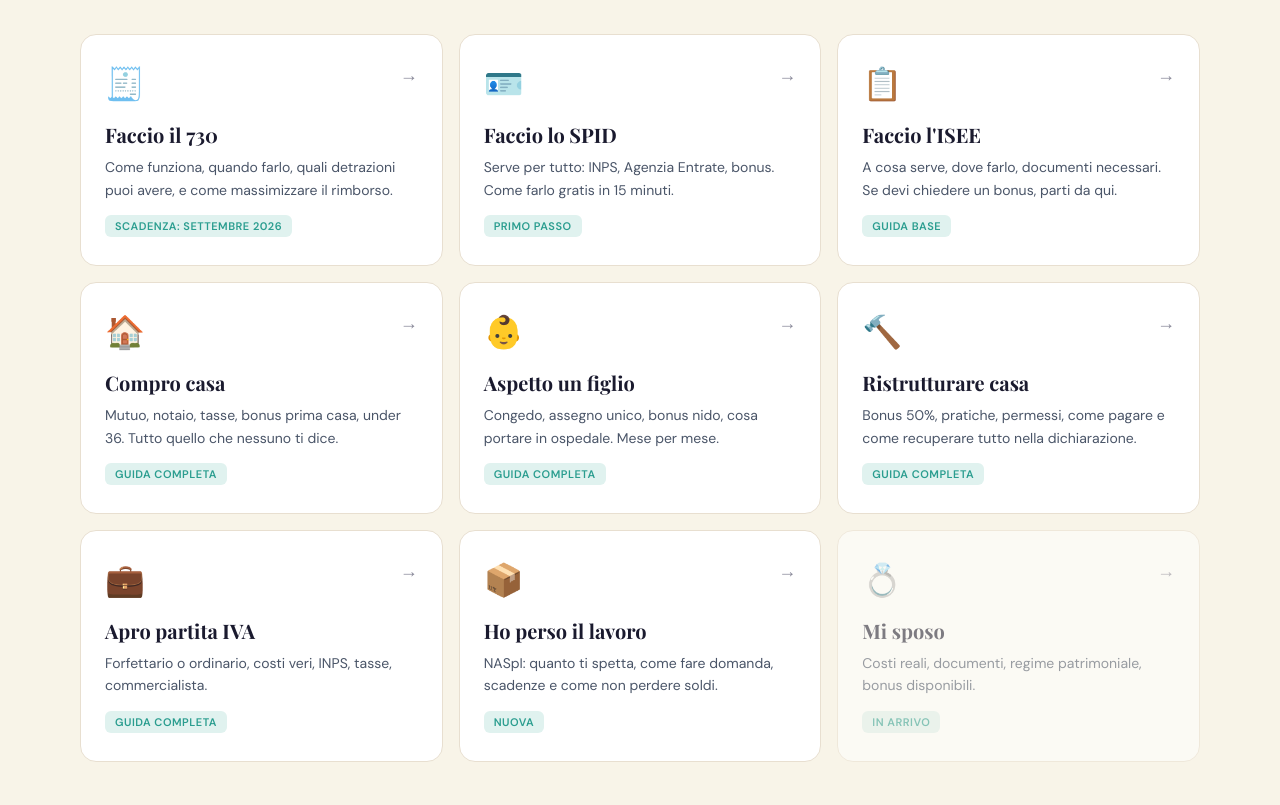
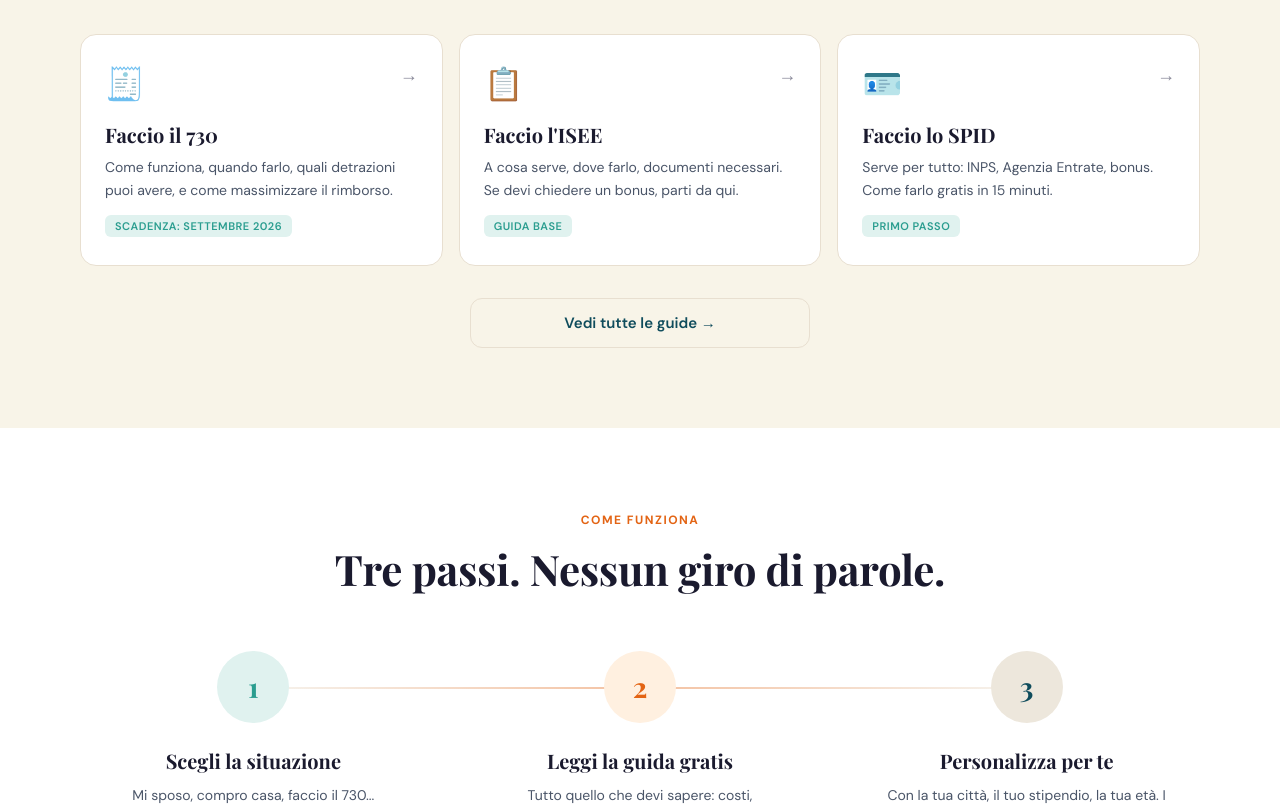
Before and after one commit to Kassius92/BuroFacile, a Next.js app: page / in a window 1280 px wide. Shown: the part 940-1745 px from the top of the page. Built offline with nearby package versions, Linux system fonts and the light colour scheme; a web font is replaced by a local one.

Commit message:
Add files via upload

```diff
--- a/app/page.js
+++ b/app/page.js
@@ -3,6 +3,7 @@ import Nav from '@/components/Nav';
 import Footer from '@/components/Footer';
 import ScrollReveal from '@/components/ScrollReveal';
 import SchemaOrg from '@/components/SchemaOrg';
+import OpenMenuButton from '@/components/OpenMenuButton';
 import './home.css';
 
 export const metadata = {
@@ -34,14 +35,8 @@ const websiteSchema = {
 
 const guides = [
   { emoji: '\u{1F9FE}', title: 'Faccio il 730', desc: 'Come funziona, quando farlo, quali detrazioni puoi avere, e come massimizzare il rimborso.', tag: 'Scadenza: settembre 2026', href: '/730' },
+  { emoji: '\u{1F4CB}', title: "Faccio l'ISEE", desc: 'A cosa serve, dove farlo, documenti necessari. Se devi chiedere un bonus, parti da qui.', tag: 'Guida base', href: '/isee' },
   { emoji: '\u{1FAAA}', title: 'Faccio lo SPID', desc: 'Serve per tutto: INPS, Agenzia Entrate, bonus. Come farlo gratis in 15 minuti.', tag: 'Primo passo', href: '/spid' },
-  { emoji: '\u{1F4CB}', title: "Faccio l'ISEE", desc: 'A cosa serve, dove farlo, documenti necessari. Se devi chiedere un bonus, parti da qui.', tag: 'Guida base', href: '/isee' },
-  { emoji: '\u{1F3E0}', title: 'Compro casa', desc: 'Mutuo, notaio, tasse, bonus prima casa, under 36. Tutto quello che nessuno ti dice.', tag: 'Guida completa', href: '/compro-casa' },
-  { emoji: '\u{1F476}', title: 'Aspetto un figlio', desc: 'Congedo, assegno unico, bonus nido, cosa portare in ospedale. Mese per mese.', tag: 'Guida completa', href: '/figlio' },
-  { emoji: '\u{1F528}', title: 'Ristrutturare casa', desc: 'Bonus 50%, pratiche, permessi, come pagare e come recuperare tutto nella dichiarazione.', tag: 'Guida completa', href: '/ristrutturare' },
-  { emoji: '\u{1F4BC}', title: 'Apro partita IVA', desc: 'Forfettario o ordinario, costi veri, INPS, tasse, commercialista.', tag: 'Guida completa', href: '/piva' },
-  { emoji: '\u{1F4E6}', title: 'Ho perso il lavoro', desc: 'NASpI: quanto ti spetta, come fare domanda, scadenze e come non perdere soldi.', tag: 'Nuova', href: '/naspi' },
-  { emoji: '\u{1F48D}', title: 'Mi sposo', desc: 'Costi reali, documenti, regime patrimoniale, bonus disponibili.', tag: 'In arrivo', href: '#', soon: true },
 ];
 
 export default function HomePage() {
@@ -74,23 +69,15 @@ export default function HomePage() {
           </div>
           <div className="situations-grid">
             {guides.map((g, i) => (
-              g.soon ? (
-                <div key={i} className="situation-card r" style={{ opacity: 0.55, pointerEvents: 'none' }}>
-                  <span className="card-emoji">{g.emoji}</span>
-                  <div className="card-title">{g.title}</div>
-                  <div className="card-desc">{g.desc}</div>
-                  <span className="card-tag">{g.tag}</span>
-                </div>
-              ) : (
               <Link key={i} href={g.href} className="situation-card r">
                 <span className="card-emoji">{g.emoji}</span>
                 <div className="card-title">{g.title}</div>
                 <div className="card-desc">{g.desc}</div>
                 <span className="card-tag">{g.tag}</span>
               </Link>
-              )
             ))}
           </div>
+          <OpenMenuButton />
         </div>
       </section>
 
--- a/components/MegaMenu.js
+++ b/components/MegaMenu.js
@@ -81,7 +81,7 @@ export default function MegaMenu({ isOpen, onClose, variant = 'scheda' }) {
           </div>
           <div className="mega-foot">
             <div className="mega-foot-left">
-              <strong>7</strong> guide pronte · 40+ in arrivo
+              <strong>8</strong> guide pronte · 40+ in arrivo
             </div>
             <div className="mega-foot-right">
               <Link href="/contatti" className="mega-btn mega-btn-primary" onClick={onClose}>Suggerisci una guida</Link>
--- /dev/null
+++ b/components/OpenMenuButton.js
@@ -0,0 +1,14 @@
+'use client';
+
+export default function OpenMenuButton() {
+  function openMenu() {
+    const btn = document.querySelector('.hamburger');
+    if (btn && !btn.classList.contains('open')) btn.click();
+  }
+
+  return (
+    <button className="btn-secondary" onClick={openMenu} style={{ width: '100%', maxWidth: '340px', display: 'block', margin: '32px auto 0', textAlign: 'center' }}>
+      Vedi tutte le guide →
+    </button>
+  );
+}
```
Lines whose indentation alone changed are shown as unchanged.
